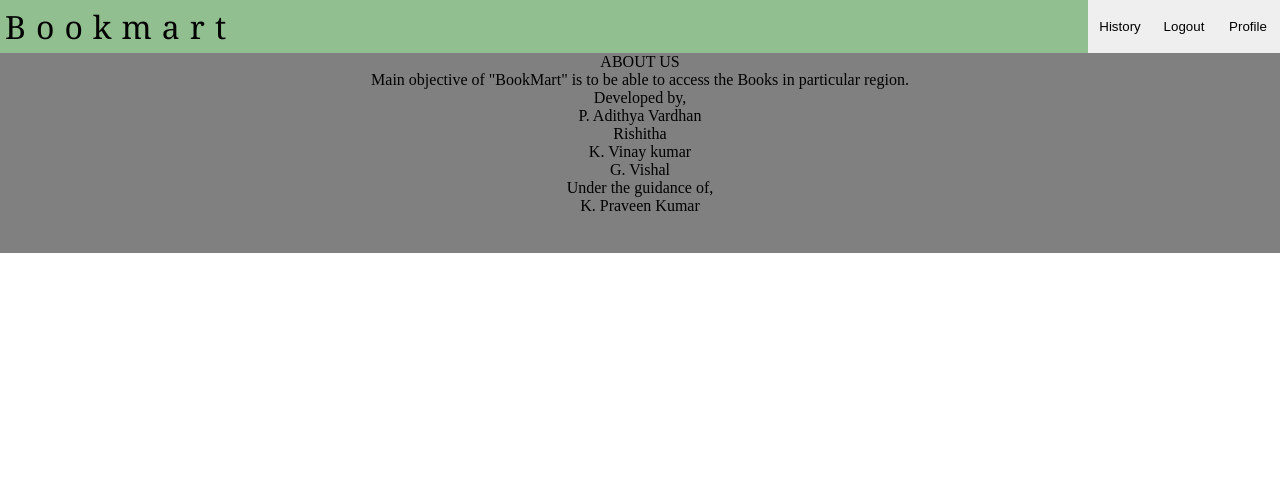
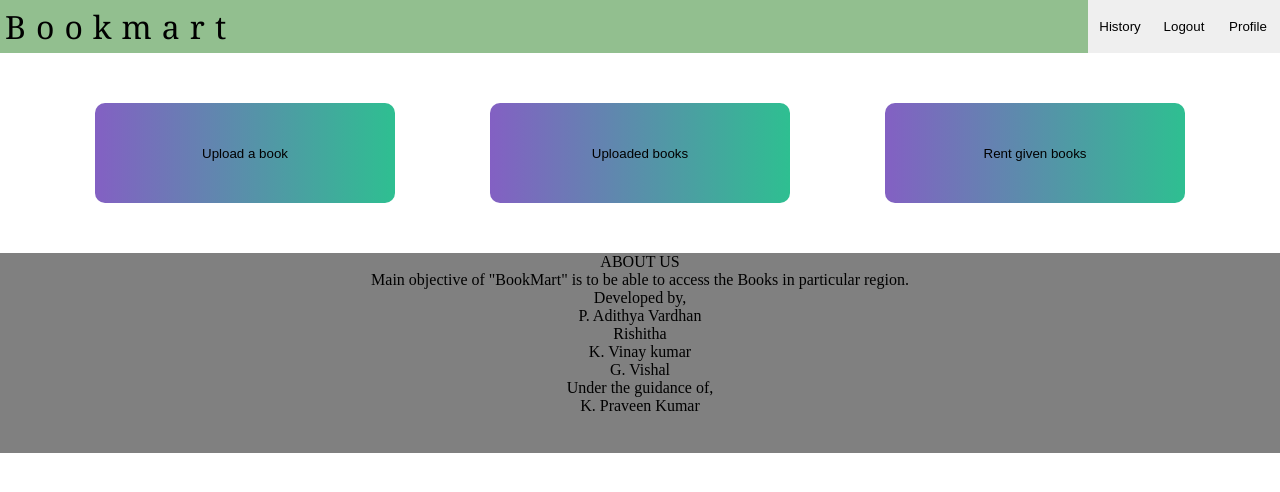
Before and after one commit to adi-1806/BookMart, a Django app: page /LibraryHome in a window 1280 px wide. Shown: the top 492 px of the page. Run offline with Django 3.2, Linux system fonts and the light colour scheme; the visitor is signed in with stand-in values (Sample User, id 1).

Commit message:
buttons update

```diff
--- a/Book/templates/Book/Bookstorehome.html
+++ b/Book/templates/Book/Bookstorehome.html
@@ -21,7 +21,6 @@
         <div class="librarian-books">
             <div class="box-1"><button type="button"><a href="{% url 'uploadbook'%}"></a>Upload a book</button></div>
             <div class="box-1"><button type="button"><a href="{% url 'uploadbook'%}"></a>Uploaded books</button></div>
-            <div class="box-1"><button type="button"><a href="{% url 'uploadbook'%}"></a>Rent given books</button>
             <div class="box-1"><button type="button"><a href="{% url 'uploadbook'%}"></a>Sold books</button></div>
         </div>
     </div>
--- a/Book/templates/Book/Libraryhome.html
+++ b/Book/templates/Book/Libraryhome.html
@@ -14,12 +14,16 @@
         <div class="navi">
             <div class="logo"><h1> Bookmart</h1></div>
             <button type='button'><a href="{% url 'uploadbook'%}"></a>History</button>
-            <button type='button'><a href="{% url 'uploadbook'%}"></a>Logout</button>
+            <button type='button'><a href="{% url 'homepage'%}"></a>Logout</button>
             <button type='button'><a href="{% url 'uploadbook'%}"></a>Profile</button>
         </div>
 
         <div class="options">
             <div class="librarian-books">
+                <div class="box-1"><button type="button"><a href="{% url 'uploadbook'%}"></a>Upload a book</button></div>
+                <div class="box-1"><button type="button"><a href="{% url 'uploadbook'%}"></a>Uploaded books</button></div>
+                <div class="box-1"><button type="button"><a href="{% url 'uploadbook'%}"></a>Rent given books</button>
+            </div>
 
         </div>
 
```
